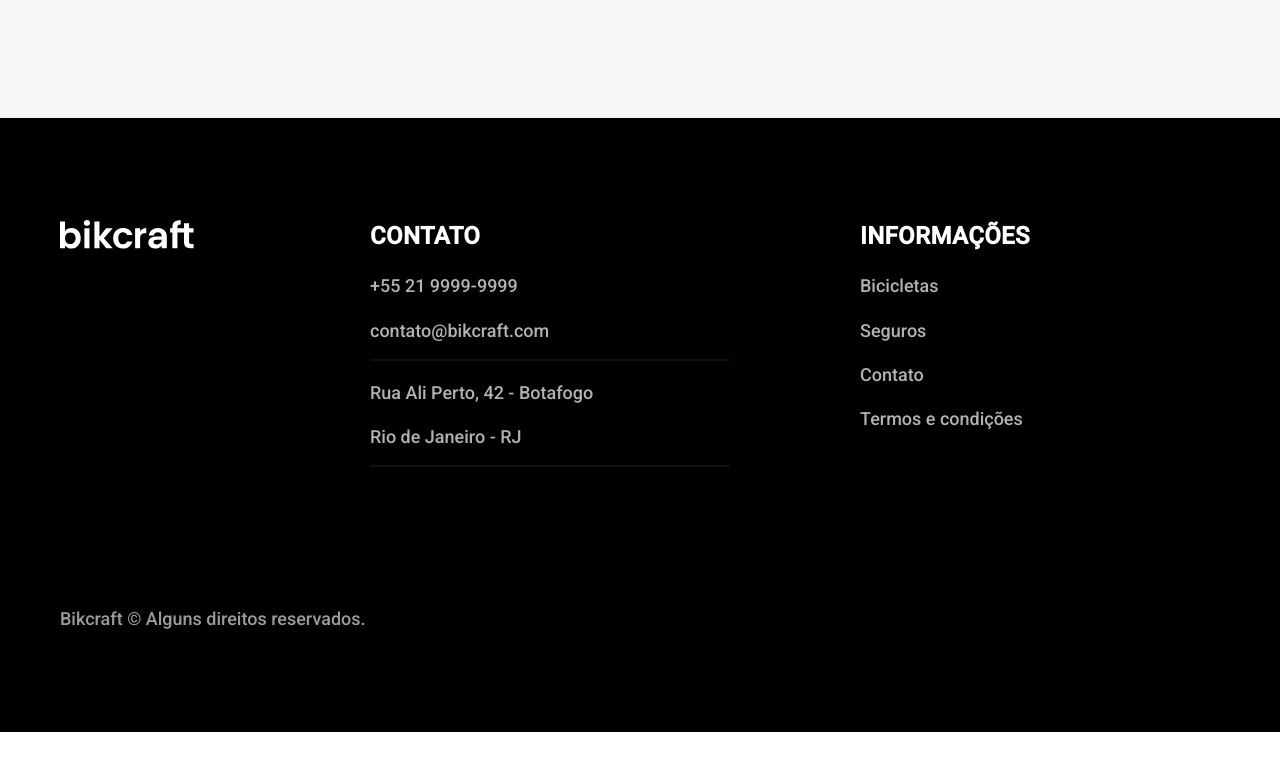
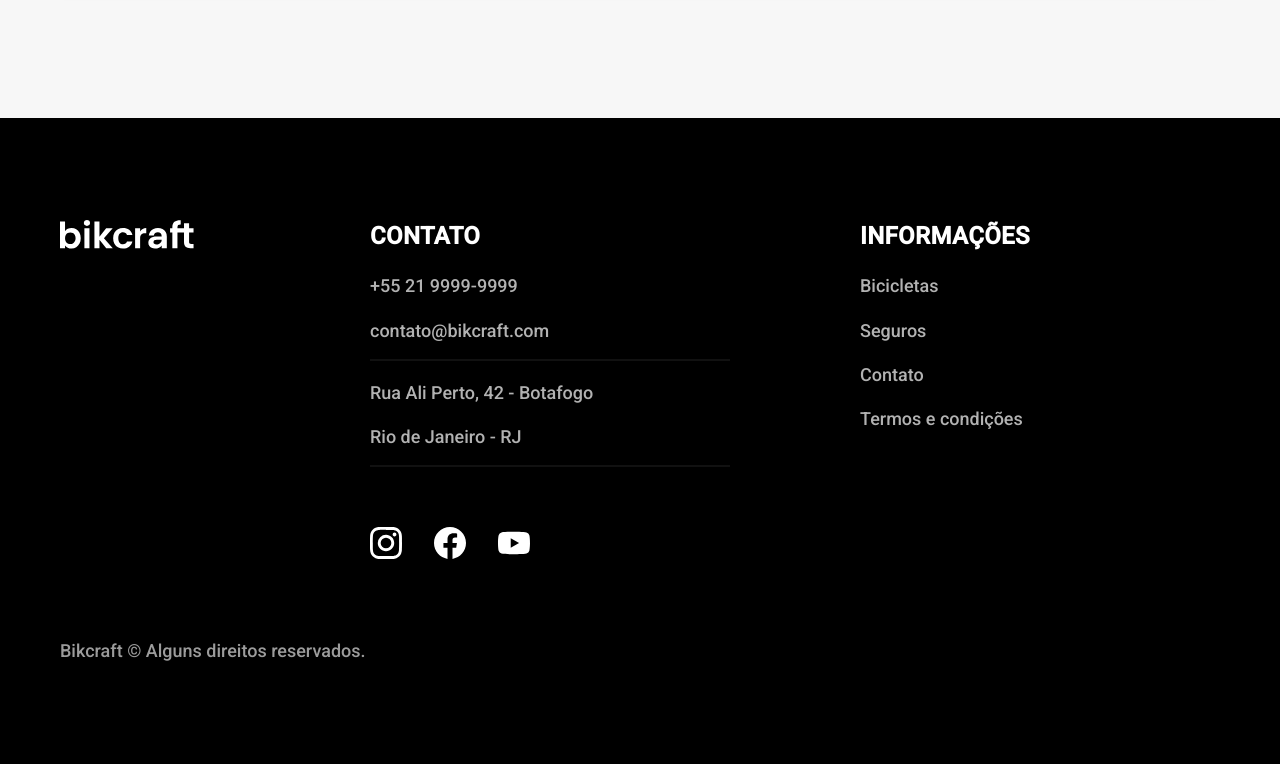
Before and after one commit to MariJardim/bikcraft, a plain HTML site: page orcamento.html in a window 1280 px wide. Shown: the part 1211-1975 px from the top of the page. Before the commit the page ends 1943 px from the top, so only its background shows below. Drawn offline with Linux system fonts and the light colour scheme; the site is published under a folder, as on GitHub Pages, so addresses that start at the root find nothing.

Commit message:
arrumados src de img

```diff
--- a/orcamento.html
+++ b/orcamento.html
@@ -196,9 +196,9 @@
         </nav>
       </div>
       <div class="footer-redes">
-        <img src="/img/redes/instagram.svg" alt="">
-        <img src="/img/redes/facebook.svg" alt="">
-        <img src="/img/redes/youtube.svg" alt="">
+        <img src="img/redes/instagram.svg" alt="">
+        <img src="img/redes/facebook.svg" alt="">
+        <img src="img/redes/youtube.svg" alt="">
       </div>
       <p class="font-2-m cor-6 footer-copy">Bikcraft © Alguns direitos reservados.</p>
     </div>
```
Also changed, not shown: contato.html (+3 -3 lines), index.html (+2 -2 lines).
